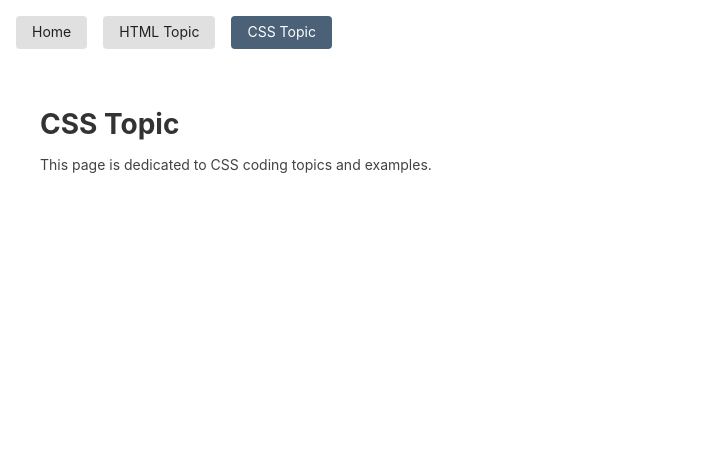
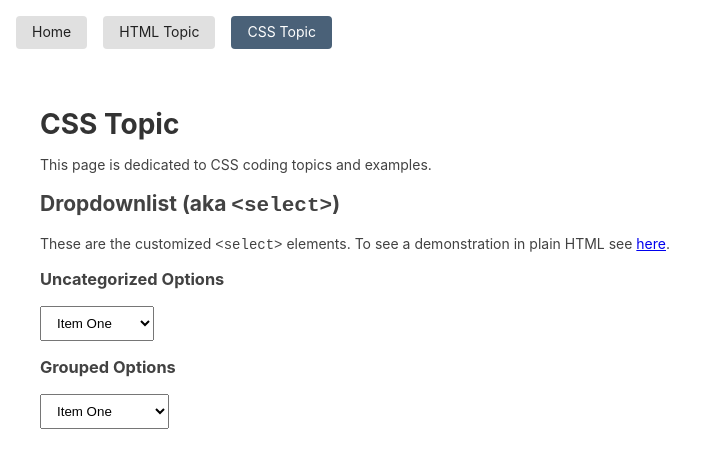
Before and after one commit to keliel/html-css-playground, an Angular app: page /css-topic in a window 1280 px wide. Shown: the top 468 px of the page, without its empty margins (0-712 px from the left). Built offline with nearby package versions, Linux system fonts and the light colour scheme.

Commit message:
feat(css): add styled dropdownlist example

```diff
--- a/src/app/pages/css-topic/css-topic.component.html
+++ b/src/app/pages/css-topic/css-topic.component.html
@@ -1,4 +1,5 @@
 <div class="page-container">
   <h1>CSS Topic</h1>
   <p>This page is dedicated to CSS coding topics and examples.</p>
+  <pg-styled-dropdownlist></pg-styled-dropdownlist>
 </div>
--- a/src/app/pages/css-topic/css-topic.component.ts
+++ b/src/app/pages/css-topic/css-topic.component.ts
@@ -1,8 +1,9 @@
 import { Component } from '@angular/core';
+import { StyledDropdownlistComponent } from "./dropdownlist/dropdownlist";
 
 @Component({
   selector: 'pg-css-topic',
-  imports: [],
+  imports: [StyledDropdownlistComponent],
   templateUrl: './css-topic.component.html',
   styleUrl: './css-topic.component.css',
 })
--- /dev/null
+++ b/src/app/pages/css-topic/dropdownlist/dropdownlist.css
@@ -0,0 +1,49 @@
+pg-dropdownlist select {
+
+  &,
+  &::picker(select) {
+    appearance: base-select;
+
+    background-color: var(--pg-bluish-100);
+    border: none;
+    border-radius: var(--pg-rounding-m);
+  }
+
+
+  & {
+    display: flex;
+    align-items: center;
+    gap: var(--pg-space-m);
+    padding-inline: calc(var(--pg-space-s) * 1.5);
+    padding-block: var(--pg-space-s);
+  }
+
+  &::picker(select) {
+    margin-block-start: var(--pg-space-xs);
+  }
+
+  &::picker-icon {
+    content: '➧';
+    rotate: 90deg;
+    font-size: 1rem;
+  }
+
+  & option {
+    gap: var(--pg-space-m);
+    padding-inline: calc(var(--pg-space-s) * 1.5);
+    padding-block: var(--pg-space-s);
+
+    &::checkmark {
+      font-weight: bold;
+    }
+  }
+
+  & optgroup {
+    --pg-dropdownlist-group-label-padding: var(--pg-space-xs);
+    padding-block-start: var(--pg-dropdownlist-group-label-padding);
+
+    & option:first-child {
+      margin-block-start: var(--pg-dropdownlist-group-label-padding);
+    }
+  }
+}
--- /dev/null
+++ b/src/app/pages/css-topic/dropdownlist/dropdownlist.html
@@ -0,0 +1,4 @@
+<pg-dropdownlist>
+  <span>These are the customized <code>&lt;select&gt;</code> elements. To see a demonstration
+    in plain HTML see <a [routerLink]="'/html-topic'">here</a>.</span>
+</pg-dropdownlist>
--- /dev/null
+++ b/src/app/pages/css-topic/dropdownlist/dropdownlist.ts
@@ -0,0 +1,13 @@
+import { Component, ViewEncapsulation } from '@angular/core';
+import { DropdownlistComponent } from "../../html-topic/dropdownlist/dropdownlist";
+import { RouterLink } from '@angular/router';
+
+@Component({
+  selector: 'pg-styled-dropdownlist',
+  imports: [DropdownlistComponent, RouterLink],
+  templateUrl: './dropdownlist.html',
+  styleUrl: './dropdownlist.css',
+  encapsulation: ViewEncapsulation.None, // No view encapsulation to keep styles simple for demonstration purposes
+})
+export class StyledDropdownlistComponent {
+}
```
